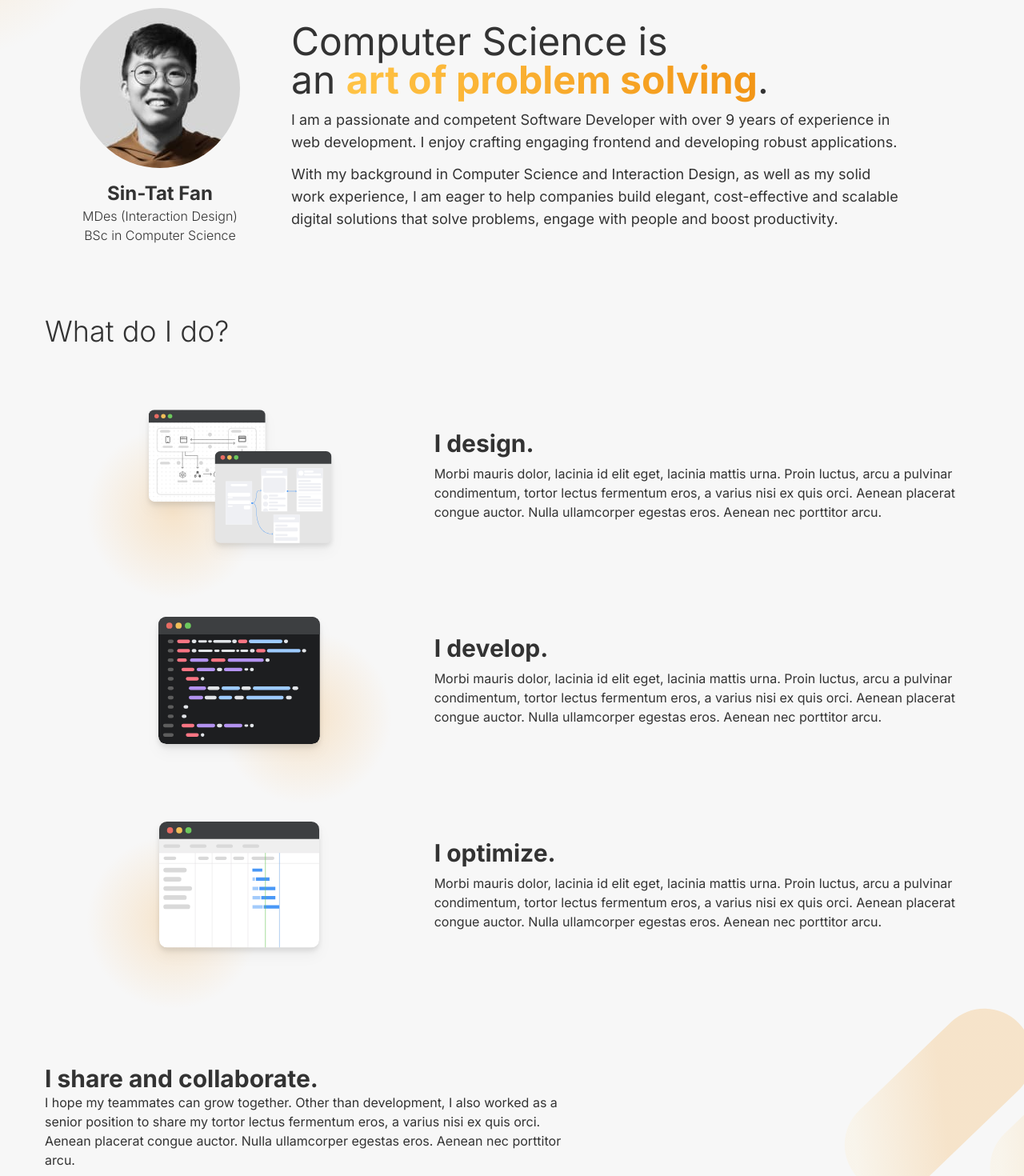
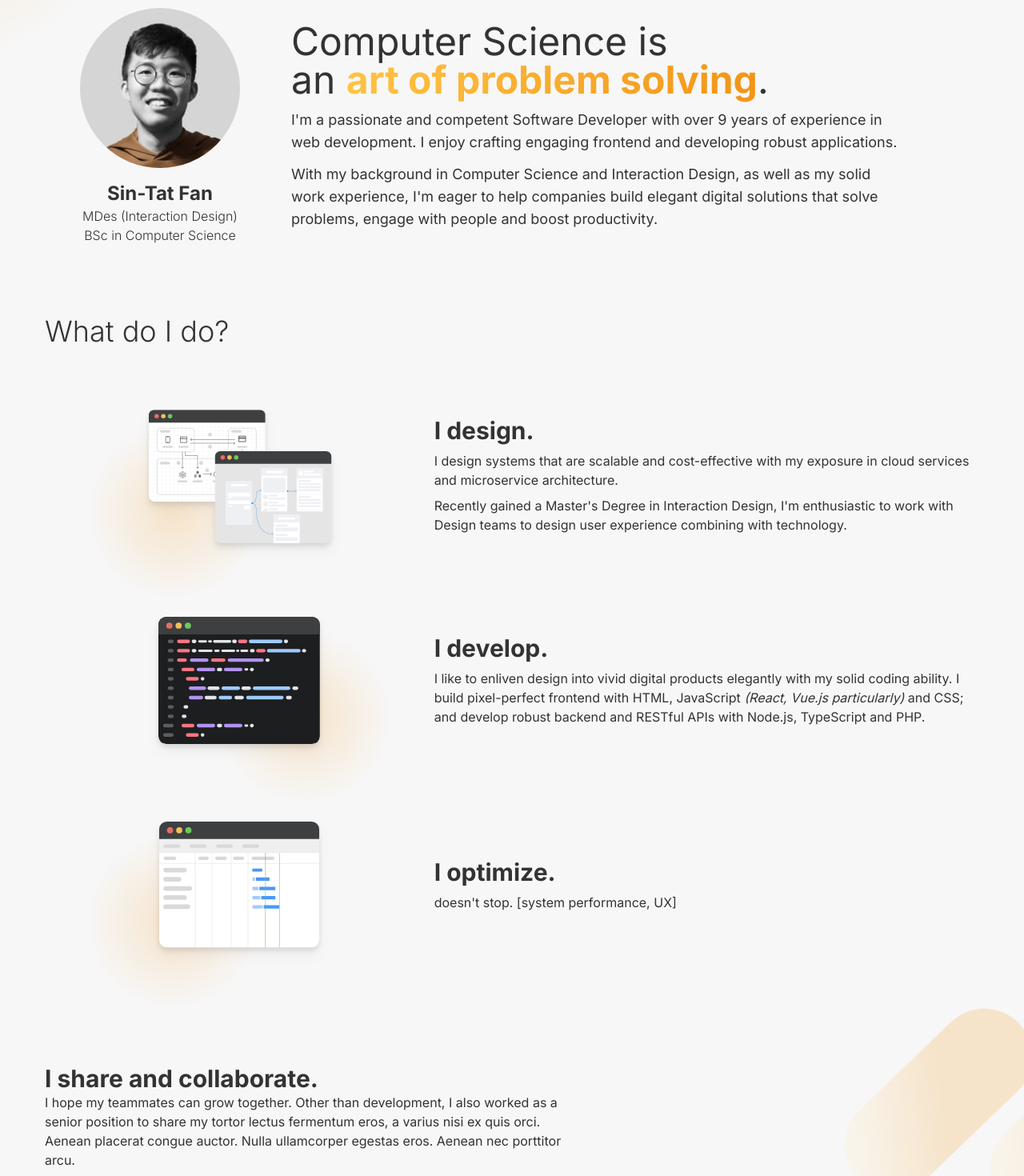
Before and after one commit to sintatfan/sintatfan-web, a Next.js app: page / in a window 1280 px wide. Shown: the part 980-2450 px from the top of the page at 80% size. Built offline with nearby package versions, Linux system fonts and the light colour scheme.

Commit message:
About - update biography and subsection content

```diff
--- a/components/home/about.jsx
+++ b/components/home/about.jsx
@@ -1,8 +1,8 @@
 import {SectionTitle} from "../title";
 import SubsectionShare from "./about_share";
 import {LightDecoration} from "../decoration";
-import AboutSubsection from "./about_subsection";
 import {Biography} from "./about_biography";
+import {SubsectionDo} from "./about_subsection";
 
 export default function AboutSection() {
     return (
@@ -12,34 +12,8 @@ export default function AboutSection() {
             <SectionTitle>About</SectionTitle>
 
             <Biography />
-
-            <h2 className="h2 mb-8">What do I do?</h2>
-
-            <div className="mb-24">
-                <AboutSubsection heading="I design." icon={<DesignIcon />} lightPos="left">
-                    <p>Morbi mauris dolor, lacinia id elit eget, lacinia mattis urna. Proin luctus, arcu a pulvinar condimentum, tortor lectus fermentum eros, a varius nisi ex quis orci. Aenean placerat congue auctor. Nulla ullamcorper egestas eros. Aenean nec porttitor arcu.</p>
-                </AboutSubsection>
-
-                <AboutSubsection heading="I develop." iconSrc="/images/about_develop.svg" lightPos="right">
-                    <p>Morbi mauris dolor, lacinia id elit eget, lacinia mattis urna. Proin luctus, arcu a pulvinar condimentum, tortor lectus fermentum eros, a varius nisi ex quis orci. Aenean placerat congue auctor. Nulla ullamcorper egestas eros. Aenean nec porttitor arcu.</p>
-                </AboutSubsection>
-
-                <AboutSubsection heading="I optimize." iconSrc="/images/about_optimize.svg" lightPos="left">
-                    <p>Morbi mauris dolor, lacinia id elit eget, lacinia mattis urna. Proin luctus, arcu a pulvinar condimentum, tortor lectus fermentum eros, a varius nisi ex quis orci. Aenean placerat congue auctor. Nulla ullamcorper egestas eros. Aenean nec porttitor arcu.</p>
-                </AboutSubsection>
-            </div>
-
+            <SubsectionDo />
             <SubsectionShare />
         </div>
     );
 }
-
-function DesignIcon() {
-    return (
-        <svg width="240" height="240" viewBox="0 0 240 240" fill="none" xmlns="http://www.w3.org/2000/svg"
-             className="w-full">
-            <image href="/images/about_design_system.svg" height="175" width="175" x="-8" y="8" />
-            <image href="/images/about_design_flow.svg" height="175" width="175" x="75" y="60" />
-        </svg>
-    );
-}
--- a/components/home/about_biography.jsx
+++ b/components/home/about_biography.jsx
@@ -19,8 +19,8 @@ export function Biography() {
             <div className="flex-auto max-w-3xl">
                 <p className="text-3xl sm:text-4xl lg:text-5xl mb-3">Computer Science is <br />an <span className="text-gradient font-bold">art of problem solving</span>.</p>
                 <div className="text-lg">
-                    <p className="mb-3">I am a passionate and competent Software Developer with over 9 years of experience in web development. I enjoy crafting engaging frontend and developing robust applications.</p>
-                    <p>With my background in Computer Science and Interaction Design, as well as my solid work experience, I am eager to help companies build elegant, cost-effective and scalable digital solutions that solve problems, engage with people and boost productivity.</p>
+                    <p className="mb-3">I&apos;m a passionate and competent Software Developer with over 9 years of experience in web development. I enjoy crafting engaging frontend and developing robust applications.</p>
+                    <p>With my background in Computer Science and Interaction Design, as well as my solid work experience, I&apos;m eager to help companies build elegant digital solutions that solve problems, engage with people and boost productivity.</p>
                 </div>
             </div>
         </div>
--- a/components/home/about_subsection.jsx
+++ b/components/home/about_subsection.jsx
@@ -1,6 +1,29 @@
 import {LightDecoration} from "../decoration";
 
-export default function AboutSubsection({icon, iconSrc, heading, children, lightPos}) {
+export function SubsectionDo() {
+    return (
+        <>
+            <h2 className="h2 mb-8">What do I do?</h2>
+
+            <div className="mb-24">
+                <AboutSubsection heading="I design." icon={<DesignIcon />} lightPos="left">
+                    <p className="mb-2">I design systems that are scalable and cost-effective with my exposure in cloud services and microservice architecture.</p>
+                    <p>Recently gained a Master&apos;s Degree in Interaction Design, I&apos;m enthusiastic to work with Design teams to design user experience combining with technology.</p>
+                </AboutSubsection>
+
+                <AboutSubsection heading="I develop." iconSrc="/images/about_develop.svg" lightPos="right">
+                    <p>I like to enliven design into vivid digital products elegantly with my solid coding ability. I build pixel-perfect frontend with HTML, JavaScript <em>(React, Vue.js particularly)</em> and CSS; and develop robust backend and RESTful APIs with Node.js, TypeScript and PHP.</p>
+                </AboutSubsection>
+
+                <AboutSubsection heading="I optimize." iconSrc="/images/about_optimize.svg" lightPos="left">
+                    <p>doesn&apos;t stop. [system performance, UX]</p>
+                </AboutSubsection>
+            </div>
+        </>
+    );
+}
+
+function AboutSubsection({icon, iconSrc, heading, children, lightPos}) {
     return (
         <div className="sm:flex items-center sm:space-x-8 md:space-x-0 py-8 md:py-2">
             <div className="flex-none mb-6 sm:mb-0 sm:w-1/3 md:w-5/12 flex justify-center">
@@ -18,3 +41,13 @@ export default function AboutSubsection({icon, iconSrc, heading, children, light
         </div>
     );
 }
+
+function DesignIcon() {
+    return (
+        <svg width="240" height="240" viewBox="0 0 240 240" fill="none" xmlns="http://www.w3.org/2000/svg"
+             className="w-full">
+            <image href="/images/about_design_system.svg" height="175" width="175" x="-8" y="8" />
+            <image href="/images/about_design_flow.svg" height="175" width="175" x="75" y="60" />
+        </svg>
+    );
+}
--- a/components/home/portfolio.jsx
+++ b/components/home/portfolio.jsx
@@ -10,8 +10,8 @@ export default function WorkSection({ projects }) {
 
             <SectionTitle>Work</SectionTitle>
             <p className="mb-8 text-lg">
-                It is always rewarding to help corporations build digital solutions. <br />
-                Check out some of my recent projects and see how I faced these challenges!
+                It&apos;s always rewarding to help corporations build digital solutions. <br />
+                Check out some of my recent projects and see how I faced these challenges.
             </p>
 
             <WorkList projects={projects} />
```
